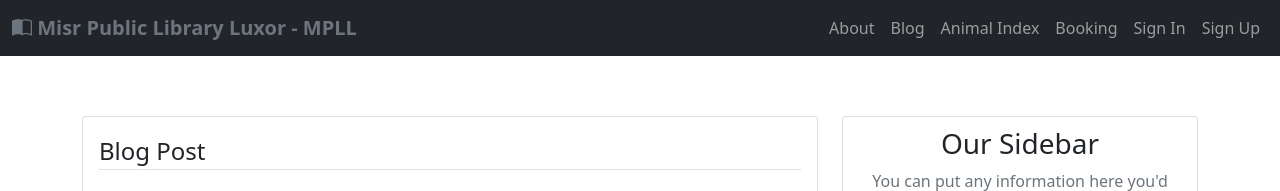
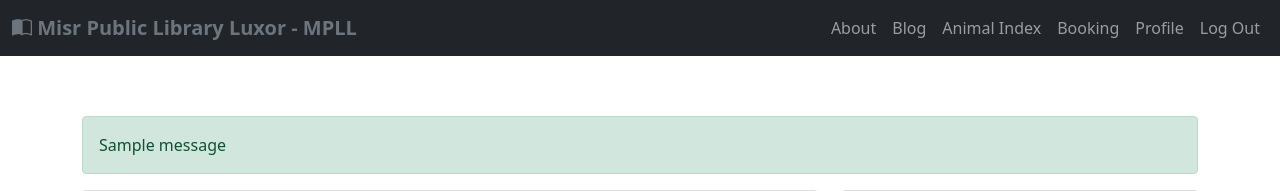
Before and after one commit to ZiadMansourM/MPLL, a Django app: page /blog/new/ in a window 1280 px wide. Shown: the top 191 px of the page. Run offline with Django 3.2, Linux system fonts and the light colour scheme; a user stored in the database is signed in; tables that the repository leaves empty hold one stand-in row (values such as "Sample post"); one stand-in notice (Sample message) is shown; parts of the project's set-up code (start-up, migrations or seed data) failed here and were passed over; some libraries are stand-ins or nearby versions.

Commit message:
controlled navbar icons and set some redirection urls

```diff
--- a/main/templates/main/base.html
+++ b/main/templates/main/base.html
@@ -59,14 +59,25 @@
                     <li class="nav-item">
                         <a class="nav-link" href="#">Booking</a>
                     </li>
+                    {% if user.is_authenticated %}
+                    <!-- profile -->
+                    <li class="nav-item">
+                        <a class="nav-link" href="{% url 'profile' %}">Profile</a>
+                    </li>
+                    <!-- log out -->
+                    <li class="nav-item">
+                        <a class="nav-link" href="{% url 'logout' %}">Log Out</a>
+                    </li>
+                    {% else %}
                     <!-- Sign in -->
                     <li class="nav-item">
-                        <a class="nav-link" href="#">Sign In</a>
+                        <a class="nav-link" href="{% url 'login' %}">Sign In</a>
                     </li>
                     <!-- SignUp -->
                     <li class="nav-item">
-                        <a class="nav-link" href="#">Sign Up</a>
+                        <a class="nav-link" href="{% url 'register' %}">Sign Up</a>
                     </li>
+                    {% endif %}
                 </ul>
             </div>
         </div>
@@ -75,7 +86,11 @@
     <!-- main -->
     <section>
         <div class="container-lg">
-            {% block content %}{% endblock content %}
+            {% if messages %} {% for message in messages %}
+            <div class="alert alert-{{ message.tags }}">
+                {{ message }}
+            </div>
+            {% endfor %} {% endif %} {% block content %}{% endblock content %}
         </div>
     </section>
     <!-- End main -->
```
